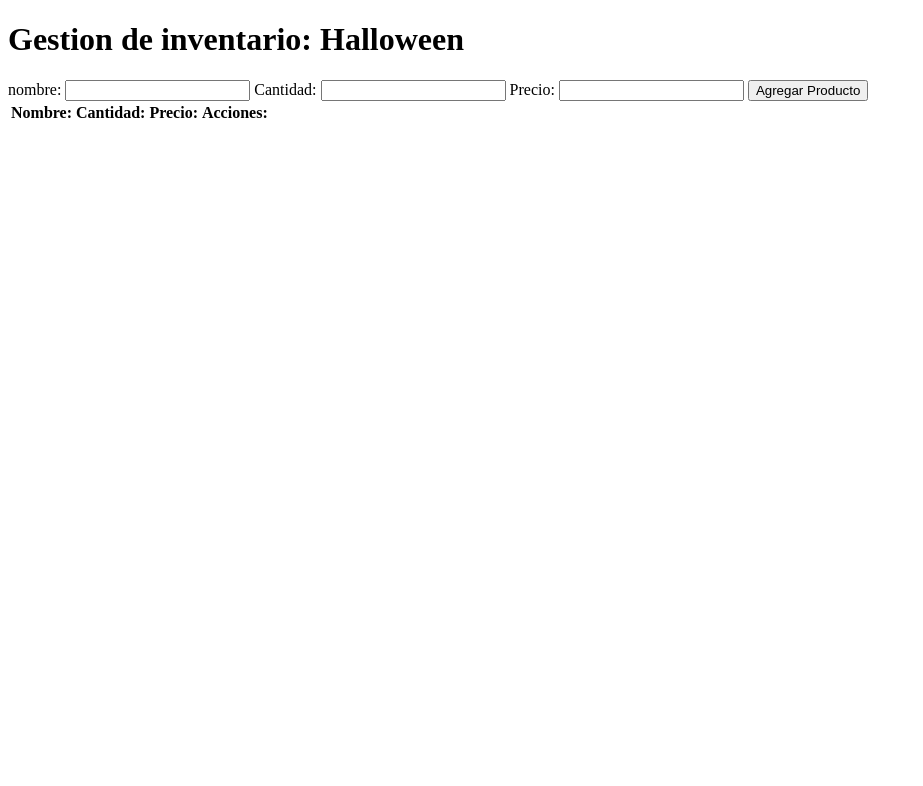
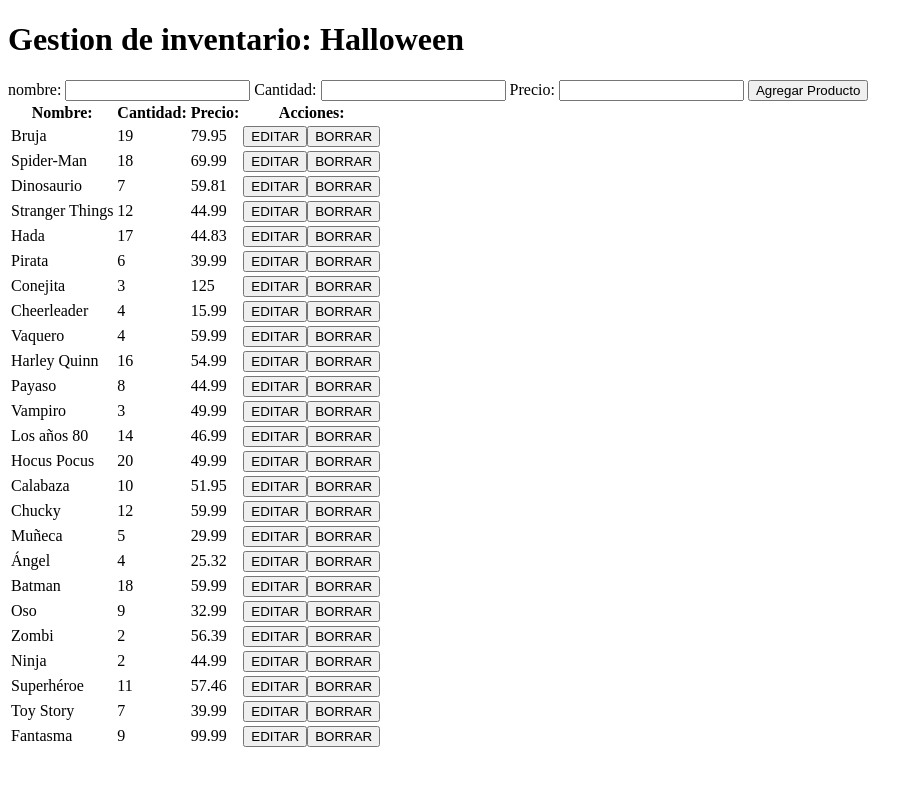
Before and after one commit to Rocket201/Gesti-n-Inventario, a plain HTML site: page index.html in a window 1280 px wide. Shown: the whole page, without its empty margins (0-923 px from the left). Drawn offline with Linux system fonts and the light colour scheme.

Commit message:
terminado

```diff
--- a/index.html
+++ b/index.html
@@ -8,7 +8,7 @@
 <body>
     <h1> Gestion de inventario: Halloween </h1>
 
-    <form id="inventori-table-events" class="inventori-table-styles">
+    <form id="product-form-events" class="product-form-events">
 
         <label for="product-name">nombre:</label>
         <input type="text" id="product-name">
@@ -23,7 +23,7 @@
 
     </form>
 
-    <table id="inventori-table-events" class="inventori-table-styles">
+    <table id="inventory-table-events" class="inventory-table-styles">
 
         <tr>
 
@@ -35,6 +35,6 @@
         </tr>
 
     </table>
-    <script src="scripts/main.js"></script>
+    <script src="scripts/main.js" type="module"></script>
 </body>
 </html>
--- a/scripts/listProducts.js
+++ b/scripts/listProducts.js
@@ -9,17 +9,15 @@ export const listProducts = ()=>{
         const row = table.insertRow();
 
         const cell1 = row.insertCell(0);
-        const cell2 = row.insertCell(2);
-        const cell3 = row.insertCell(3);
-        const cell4 = row.insertCell(4);
+        const cell2 = row.insertCell(1);
+        const cell3 = row.insertCell(2);
+        const cell4 = row.insertCell(3);
 
             cell1.innerHTML = item.nombre;
 
             cell2.innerHTML = item.cantidad;
 
             cell3.innerHTML = item.precio;
-
-            cell4.innerHTML = item.nombre;
 
     const editButton =  document.createElement("button");
     editButton.innerText = "EDITAR";
```
